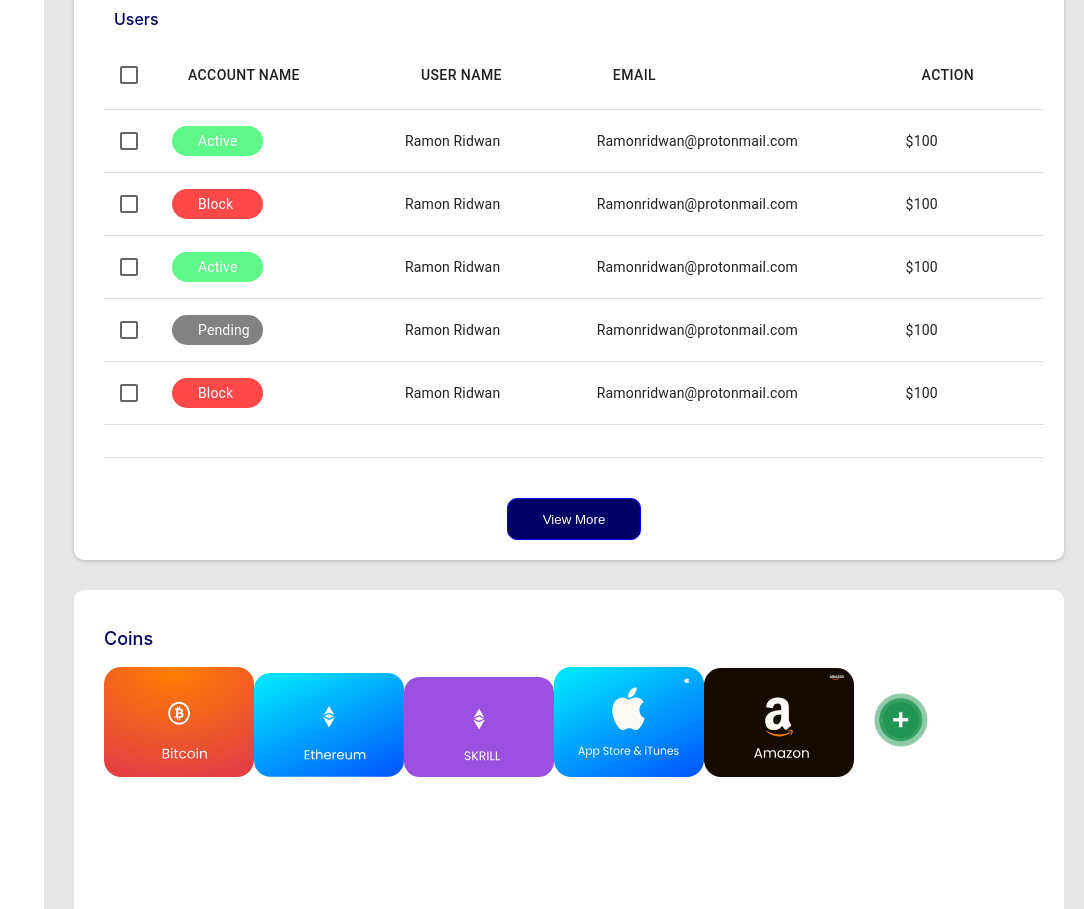
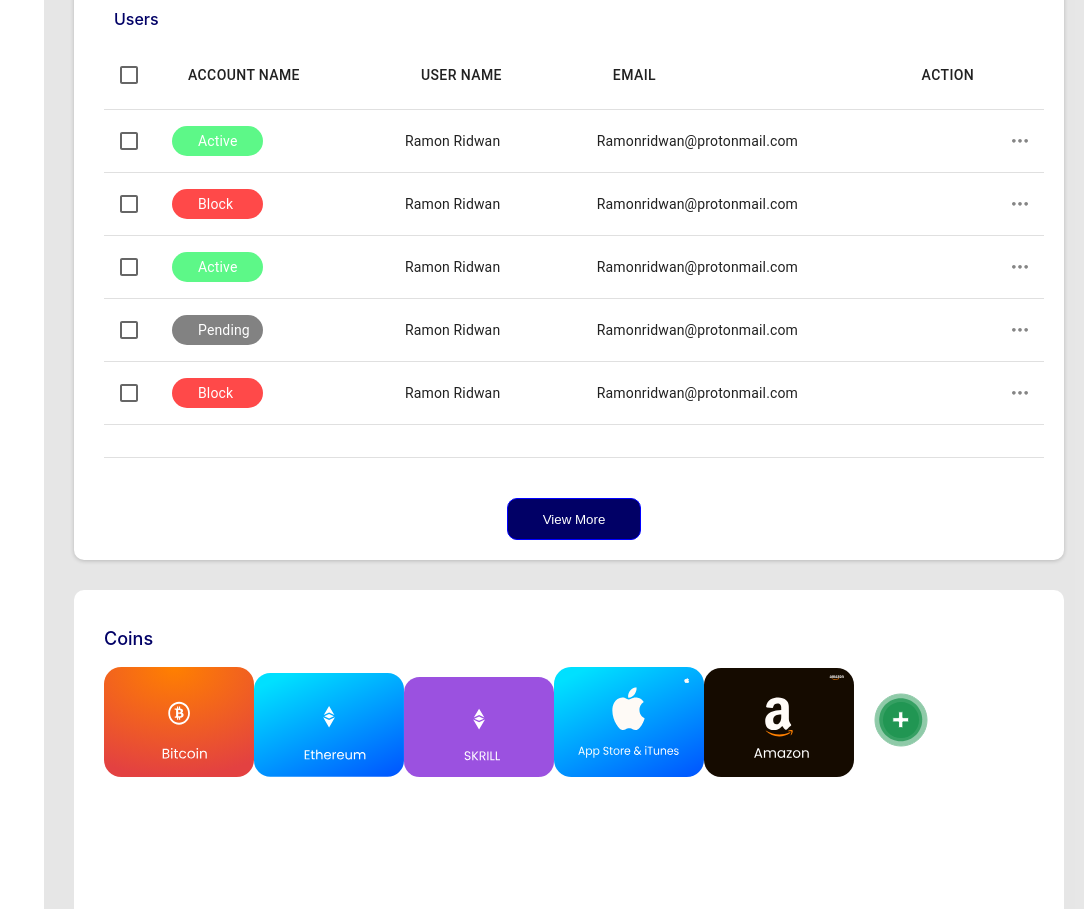
Before and after one commit to iamAbayomi/swift-trade-admin, a React (Create React App) app: page / in a window 1280 px wide. Shown: the part 1640-2549 px from the top of the page, without its empty margins (196-1280 px from the left). Built offline with nearby package versions, Linux system fonts and the light colour scheme.

Commit message:
feature: added profile name

```diff
--- a/src/components/UserTableView.tsx
+++ b/src/components/UserTableView.tsx
@@ -3,6 +3,7 @@ import React from 'react'
 import MUIDataTable from  "mui-datatables";
 import styled from  'styled-components'
 import Chips from './Chips';
+import MenuOptions from './MenuOptions';
 
 export default class UserTableView extends React.Component{
     render(){
@@ -34,11 +35,11 @@ export default class UserTableView extends React.Component{
 const columns = ["Account Name", "User Name", "Email", "Action"]
 
 const data = [
-    [<Chips chipsText="Active" backgroundColor="rgba(93, 248, 136, 1)" />, "Ramon Ridwan", "Ramonridwan@protonmail.com", "$100"],
-    [<Chips chipsText="Block" backgroundColor="rgba(255, 73, 73, 1)" />, "Ramon Ridwan", "Ramonridwan@protonmail.com", "$100"],
-    [<Chips chipsText="Active" backgroundColor="rgba(93, 248, 136, 1)" />, "Ramon Ridwan", "Ramonridwan@protonmail.com", "$100"],
-    [<Chips chipsText="Pending" backgroundColor="rgba(130, 130, 130, 1)" />, "Ramon Ridwan", "Ramonridwan@protonmail.com", "$100"],
-    [<Chips chipsText="Block" backgroundColor="rgba(255, 73, 73, 1)"/>, "Ramon Ridwan", "Ramonridwan@protonmail.com", "$100"]
+    [<Chips chipsText="Active" backgroundColor="rgba(93, 248, 136, 1)" />, "Ramon Ridwan", "Ramonridwan@protonmail.com", <MenuOptions />],
+    [<Chips chipsText="Block" backgroundColor="rgba(255, 73, 73, 1)" />, "Ramon Ridwan", "Ramonridwan@protonmail.com", <MenuOptions />],
+    [<Chips chipsText="Active" backgroundColor="rgba(93, 248, 136, 1)" />, "Ramon Ridwan", "Ramonridwan@protonmail.com", <MenuOptions />],
+    [<Chips chipsText="Pending" backgroundColor="rgba(130, 130, 130, 1)" />, "Ramon Ridwan", "Ramonridwan@protonmail.com", <MenuOptions />],
+    [<Chips chipsText="Block" backgroundColor="rgba(255, 73, 73, 1)"/>, "Ramon Ridwan", "Ramonridwan@protonmail.com", <MenuOptions />]
 ]
 
 const options = {
```
